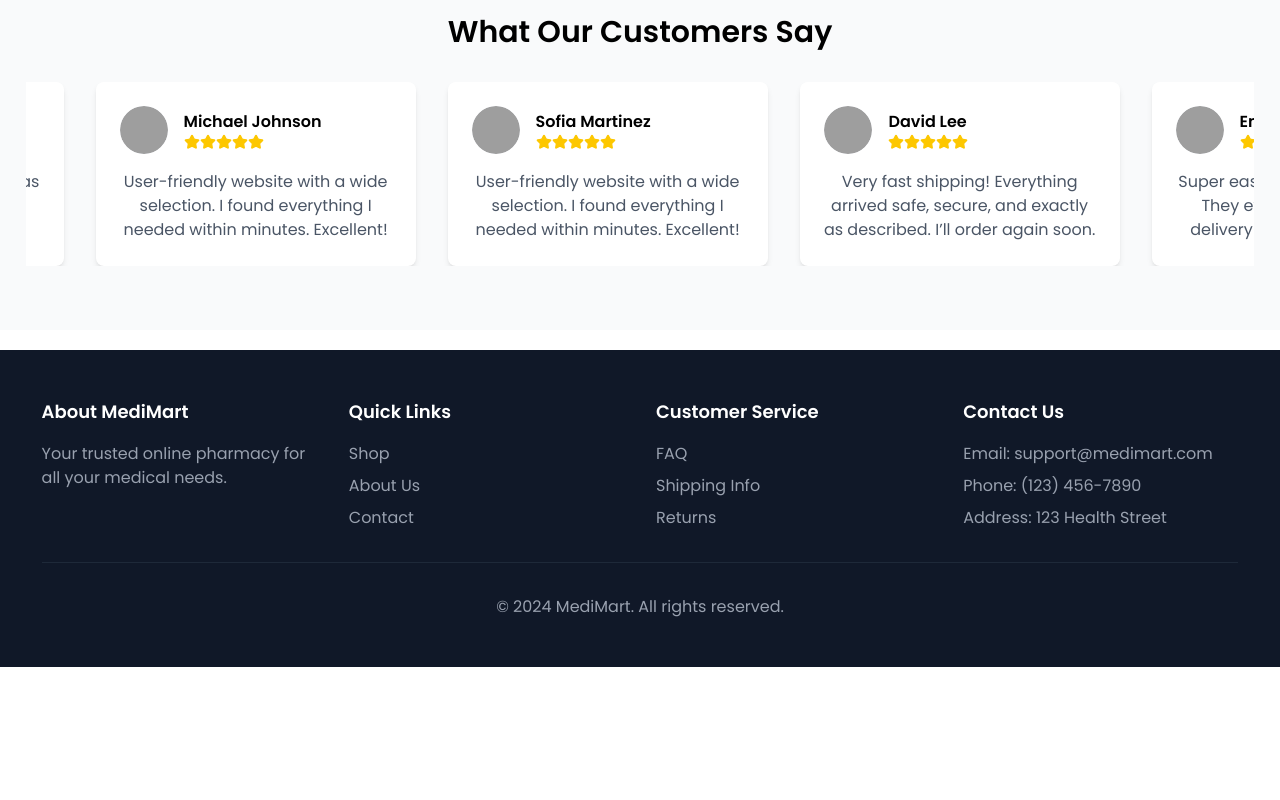
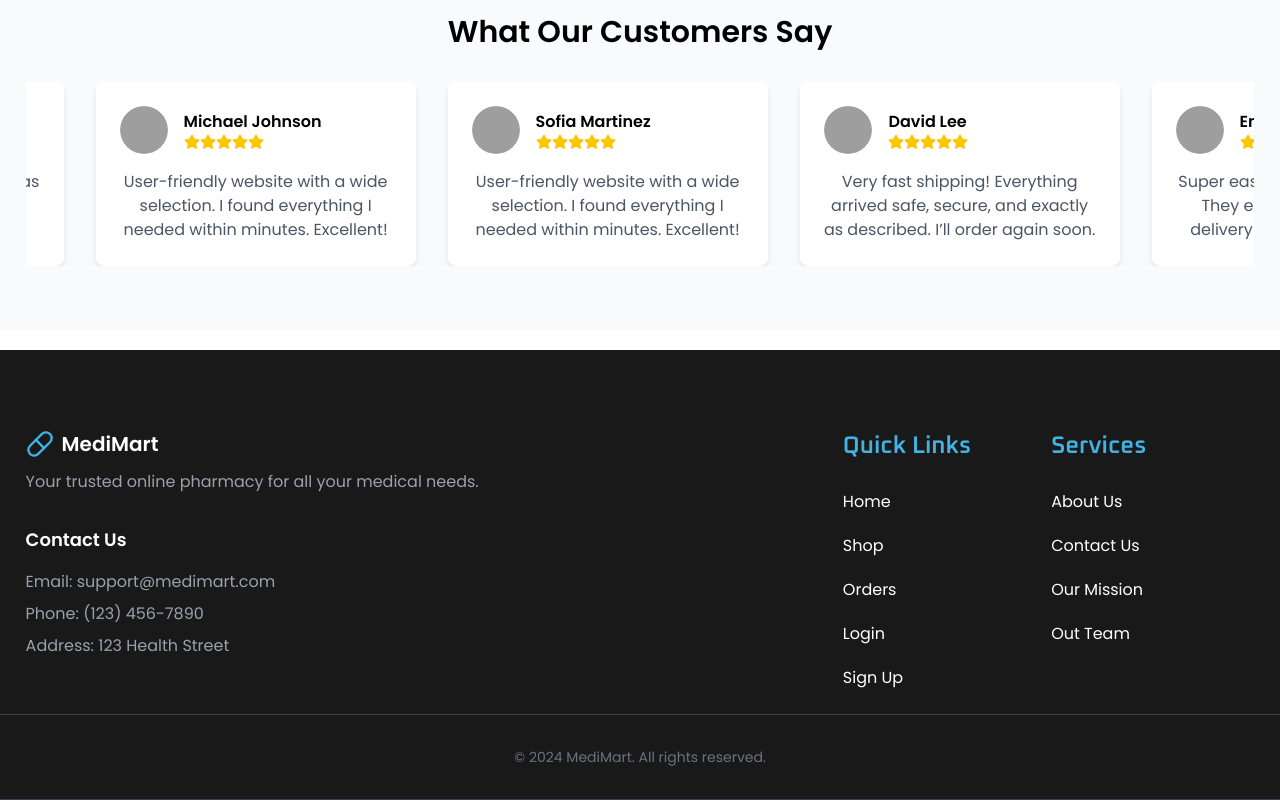
Before and after one commit to jmjubaer/medimart-client, a Next.js app: page / in a window 1280 px wide. Shown: the part 1936-2736 px from the top of the page. Before the commit the page ends 2603 px from the top, so only its background shows below. Built offline with nearby package versions, Linux system fonts and the light colour scheme; no server answers; grey boxes are pictures that could not be loaded.

Commit message:
fix footer

```diff
--- a/src/components/pages/checkout/index.tsx
+++ b/src/components/pages/checkout/index.tsx
@@ -128,7 +128,6 @@ const Checkout = () => {
             }).then(async (result) => {
                 if (result.isConfirmed) {
                     const result = await createOrder(orderData);
-                    console.log(result);
                     if (result?.success) {
                         Swal.fire("Order Placed!", "", "success");
                         reset();
--- a/src/components/shered/Footer.tsx
+++ b/src/components/shered/Footer.tsx
@@ -1,68 +1,95 @@
+"use client";
+import { useUser } from "@/context/UserContext";
+import { Pill } from "lucide-react";
 import Link from "next/link";
 const Footer = () => {
-    return <footer className="bg-gray-900 text-white py-12">
-    <div className="container mx-auto px-4">
-      <div className="grid md:grid-cols-4 gap-8">
-        <div>
-          <h3 className="text-lg font-semibold mb-4">About MediMart</h3>
-          <p className="text-gray-400">
+    const { user } = useUser();
+    return (
+        <footer className='bg-black/90 h-fit pt-8 xs:pt-14 md:pt-20 text-white'>
+            <div className='container sm:flex gap-8 md:gap-20'>
+                <div className='sm:w-3/5'>
+                    <Link
+                        href='/'
+                        className='flex items-center text-white space-x-2 group'>
+                        <Pill className='w-7 h-7 text-primary group-hover:rotate-12 transition-transform' />
+                        <span className='text-xl font-bold text-white  transition-colors'>
+                            MediMart
+                        </span>
+                    </Link>
+                    <p className='text-gray-400 mt-3'>
                         Your trusted online pharmacy for all your medical needs.
                     </p>
-        </div>
-        <div>
-          <h3 className="text-lg font-semibold mb-4">Quick Links</h3>
-          <ul className="space-y-2 text-gray-400">
-            <li>
-              <Link href="/shop" className="hover:text-white">
-                Shop
-              </Link>
-            </li>
-            <li>
-              <Link href="/about" className="hover:text-white">
-                About Us
-              </Link>
-            </li>
-            <li>
-              <Link href="/contact" className="hover:text-white">
-                Contact
-              </Link>
-            </li>
-          </ul>
-        </div>
-        <div>
-          <h3 className="text-lg font-semibold mb-4">Customer Service</h3>
-          <ul className="space-y-2 text-gray-400">
-            <li>
-              <Link href="/faq" className="hover:text-white">
-                FAQ
-              </Link>
-            </li>
-            <li>
-              <Link href="/shipping" className="hover:text-white">
-                Shipping Info
-              </Link>
-            </li>
-            <li>
-              <Link href="/returns" className="hover:text-white">
-                Returns
-              </Link>
-            </li>
-          </ul>
-        </div>
-        <div>
-          <h3 className="text-lg font-semibold mb-4">Contact Us</h3>
-          <ul className="space-y-2 text-gray-400">
+
+                    <div className='mt-8'>
+                        <h3 className='text-lg font-semibold mb-4'>
+                            Contact Us
+                        </h3>
+                        <ul className='space-y-2 text-gray-400'>
                             <li>Email: support@medimart.com</li>
                             <li>Phone: (123) 456-7890</li>
                             <li>Address: 123 Health Street</li>
                         </ul>
                     </div>
                 </div>
-      <div className="mt-8 pt-8 border-t border-gray-800 text-center text-gray-400">
+                <div className='flex sm:gap-8 md:gap-20 gap-10 mt-8 sm:mt-0'>
+                    <div className=''>
+                        <h3 className='text-primary text-2xl secondary_font font-semibold mb-7'>
+                            Quick Links
+                        </h3>
+                        <ul className='flex flex-col gap-5'>
+                            <Link
+                                href={`${process.env.NEXT_PUBLIC_CLIENT_API}`}>
+                                Home
+                            </Link>
+                            <Link
+                                href={`${process.env.NEXT_PUBLIC_CLIENT_API}/shop`}>
+                                Shop
+                            </Link>
+                            <Link
+                                href={`${process.env.NEXT_PUBLIC_CLIENT_API}/orders?userId=${user?._id}`}>
+                                Orders
+                            </Link>
+                            <Link
+                                href={`${process.env.NEXT_PUBLIC_CLIENT_API}/login`}>
+                                Login
+                            </Link>
+                            <Link
+                                href={`${process.env.NEXT_PUBLIC_CLIENT_API}/signup`}>
+                                Sign Up
+                            </Link>
+                        </ul>
+                    </div>
+                    <div className=''>
+                        <h3 className='text-primary text-2xl secondary_font font-semibold mb-7'>
+                            Services
+                        </h3>
+                        <ul className='flex flex-col gap-5'>
+                            <Link
+                                href={`${process.env.NEXT_PUBLIC_CLIENT_API}/about-us`}>
+                                About Us
+                            </Link>
+                            <Link
+                                href={`${process.env.NEXT_PUBLIC_CLIENT_API}/about-us`}>
+                                Contact Us
+                            </Link>
+                            <Link
+                                href={`${process.env.NEXT_PUBLIC_CLIENT_API}/about#mission`}>
+                                Our Mission
+                            </Link>
+                            <Link
+                                href={`${process.env.NEXT_PUBLIC_CLIENT_API}/about#team`}>
+                                Out Team
+                            </Link>
+                        </ul>
+                    </div>
+                </div>
+
+            </div>
+            <div className='py-8 text-sm text-center border-y mt-6 border-gray-700 text-gray-500'>
                 <p>© 2024 MediMart. All rights reserved.</p>
             </div>
-    </div>
-  </footer>;
+        </footer>
+    );
 };
 
 export default Footer;
--- a/src/services/OrderServices/index.ts
+++ b/src/services/OrderServices/index.ts
@@ -5,7 +5,6 @@ import { revalidateTag } from "next/cache";
 import { cookies } from "next/headers";
 export const createOrder = async (payload: ICreateOrder) => {
     try {
-        console.log(payload);
         const res = await fetch(
             `${process.env.NEXT_PUBLIC_BASE_API}/create-order`,
             {
@@ -20,7 +19,6 @@ export const createOrder = async (payload: ICreateOrder) => {
         revalidateTag("OVERVIEW");
         revalidateTag("ORDERS");
         const data = await res.json();
-        console.log(data);
         return data;
     } catch (error: any) {
         console.log(error);
```
Lines whose indentation alone changed are shown as unchanged.
